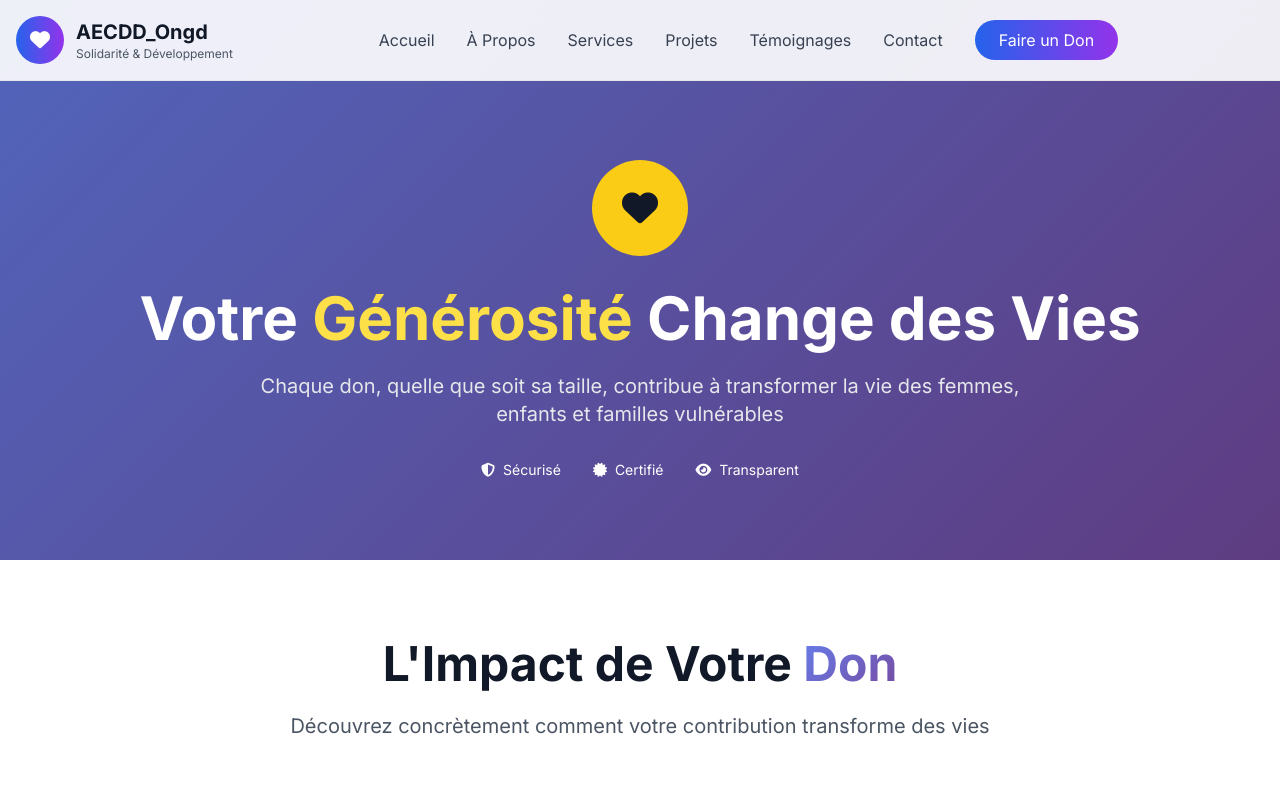
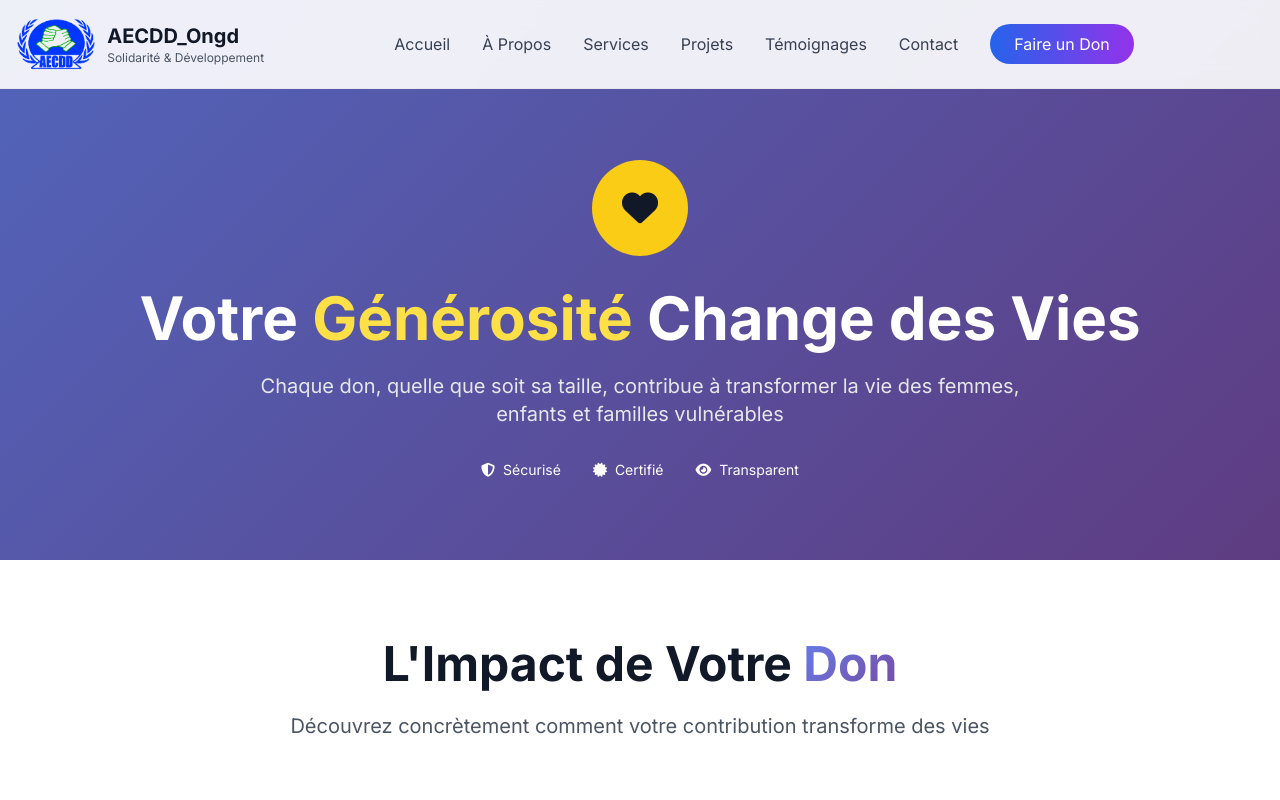
Before and after one commit to ischadrack/AECDD_Ongd, a plain HTML site: page donate.html in a window 1280 px wide. Shown: the top 800 px of the page. Drawn offline with nearby package versions, Linux system fonts and the light colour scheme.

Commit message:
first commit

```diff
--- a/donate.html
+++ b/donate.html
@@ -29,8 +29,9 @@
         <nav class="container mx-auto px-4 py-4">
             <div class="flex items-center justify-between">
                 <div class="flex items-center space-x-3">
-                    <div class="w-12 h-12 bg-gradient-to-r from-blue-600 to-purple-600 rounded-full flex items-center justify-center">
-                        <i class="fas fa-heart text-white text-xl"></i>
+                    <div
+                        class="w-15 h-15 rounded-full flex items-center justify-center">
+                       <img class="w-15 h-14" src="assets/img/logo.png" alt="">
                     </div>
                     <div>
                         <h1 class="text-xl font-bold text-gray-900 dark:text-white">AECDD_Ongd</h1>
@@ -587,8 +588,8 @@
             <div class="grid md:grid-cols-2 lg:grid-cols-4 gap-8">
                 <div>
                     <div class="flex items-center space-x-3 mb-6">
-                        <div class="w-12 h-12 bg-gradient-to-r from-blue-600 to-purple-600 rounded-full flex items-center justify-center">
-                            <i class="fas fa-heart text-white"></i>
+                        <div class="w-12 h-12 rounded-full flex items-center justify-center">
+                            <img  src="assets/img/logo.png" alt="">
                         </div>
                         <div>
                             <h3 class="text-xl font-bold">AECDD_Ongd</h3>
```
Also changed, not shown: about.html (+5 -4 lines), contact.html (+5 -4 lines), index.html (+2 -3 lines), projects.html (+5 -4 lines), services.html (+5 -4 lines), testimonials.html (+5 -4 lines).
